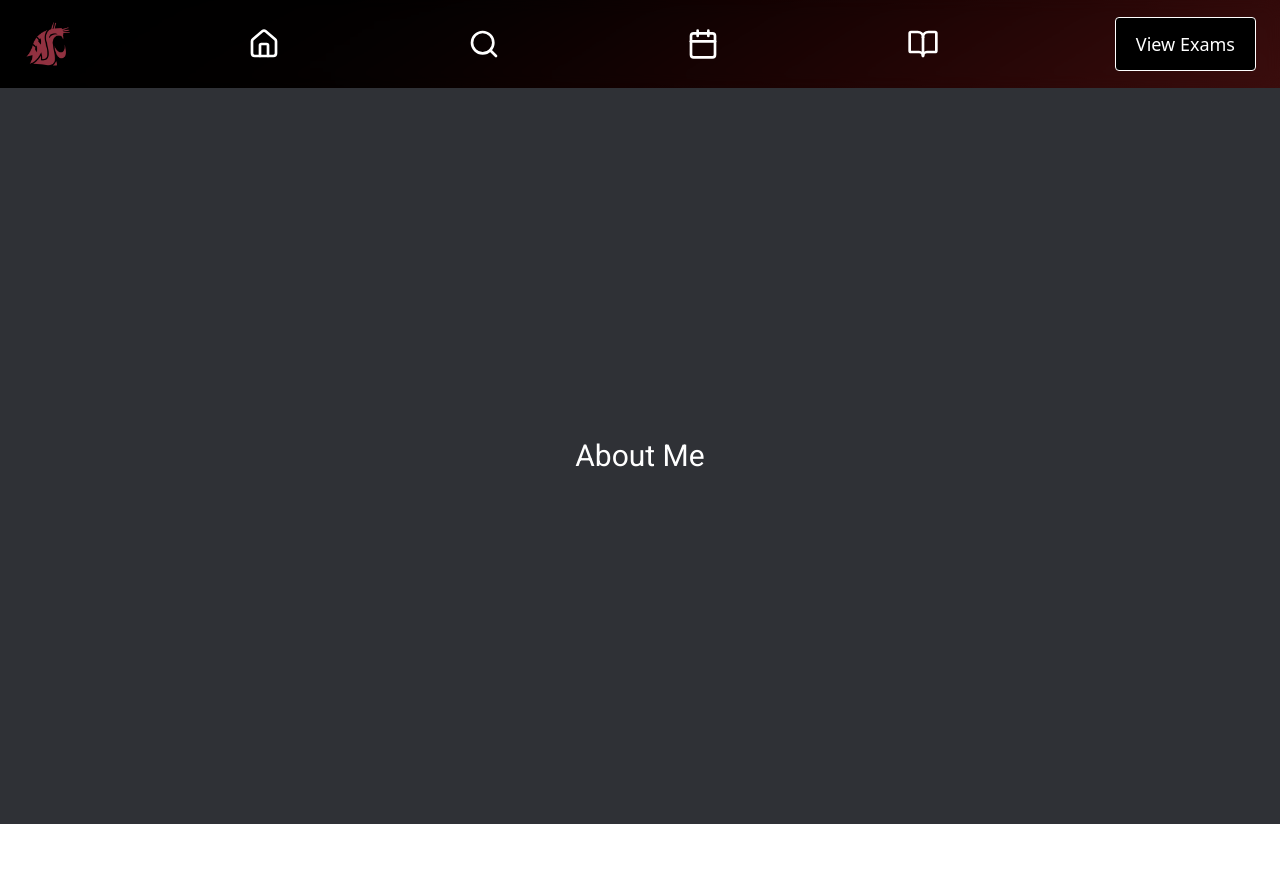
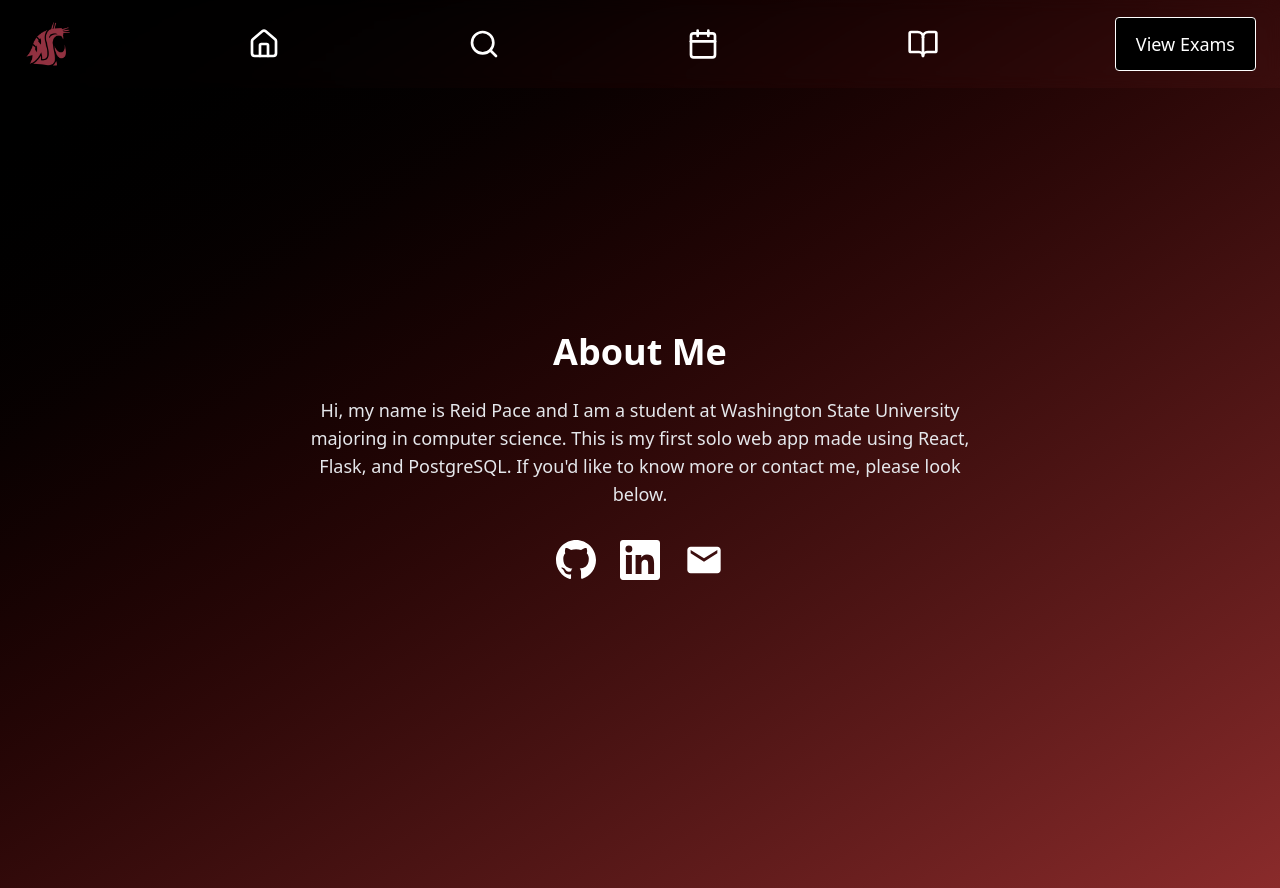
Before and after one commit to rwpace0/wsu-exam-scheduler, a React (Vite) app in the folder frontend/: page /about in a window 1280 px wide. Before the commit the page ends 824 px from the top, so only its background shows below. Built offline with nearby package versions, Linux system fonts and the light colour scheme.

Commit message:
animations

```diff
--- a/frontend/src/App.jsx
+++ b/frontend/src/App.jsx
@@ -1,32 +1,53 @@
-import { BrowserRouter as Router, Routes, Route } from "react-router-dom";
+import {
+  BrowserRouter as Router,
+  Routes,
+  Route,
+  useLocation,
+} from "react-router-dom";
 import Welcome from "./pages/Welcome";
 import Search from "./pages/Search";
 import ViewClasses from "./pages/ViewClasses";
 import Navbar from "./components/Navbar";
 import About from "./pages/About";
+import AnimatedLayout from "./components/Animations";
 import "./index.css";
+
+// This wrapper component ensures a new AnimatedLayout is created for each route
+const AnimatedPage = ({ component: Component }) => {
+  const location = useLocation();
+
+  return (
+    <AnimatedLayout key={location.pathname}>
+      <Component />
+    </AnimatedLayout>
+  );
+};
 
 function App() {
   return (
     <>
       <Router>
         <Navbar />
-        <Routes>
-          <Route path="/" element={<Welcome />} />
-          <Route path="/search" element={<Search />} />
-          <Route path="/view" element={<ViewClasses />} />
-          <Route path="/about" element={<About />} />
-        </Routes>
+        <main
+          id="main-content"
+          className="transition-opacity duration-1000 ease-out"
+        >
+          <Routes>
+            <Route path="/" element={<AnimatedPage component={Welcome} />} />
+            <Route
+              path="/search"
+              element={<AnimatedPage component={Search} />}
+            />
+            <Route
+              path="/export"
+              element={<AnimatedPage component={ViewClasses} />}
+            />
+            <Route path="/about" element={<AnimatedPage component={About} />} />
+          </Routes>
+        </main>
       </Router>
     </>
   );
 }
 
 export default App;
-
-/*
-to-do:
-- add to calender
-- export calender
-- style
-*/
--- /dev/null
+++ b/frontend/src/components/Animations.jsx
@@ -0,0 +1,36 @@
+import React, { useState, useEffect } from "react";
+import { useLocation } from "react-router-dom";
+
+const AnimatedLayout = ({ children }) => {
+  const [isVisible, setIsVisible] = useState(false);
+  const location = useLocation();
+
+  useEffect(() => {
+    // Reset visibility on route change
+    setIsVisible(false);
+
+    // Small delay before fading in
+    const timer = setTimeout(() => {
+      setIsVisible(true);
+    }, 50);
+
+    return () => clearTimeout(timer);
+  }, [location.pathname]); // This dependency array ensures it re-runs on route changes
+
+  // Add animation for initial page load as well
+  useEffect(() => {
+    setIsVisible(true);
+  }, []);
+
+  return (
+    <div
+      className={`transition-all duration-700 ease-out ${
+        isVisible ? "translate-y-0 opacity-100" : "translate-y-5 opacity-0"
+      }`}
+    >
+      {children}
+    </div>
+  );
+};
+
+export default AnimatedLayout;
--- a/frontend/src/components/navbar.jsx
+++ b/frontend/src/components/navbar.jsx
@@ -46,7 +46,7 @@ const Navbar = () => {
         {/* View */}
         <div className="group relative">
           <Link
-            to="/view"
+            to="/export"
             className="flex flex-col items-center justify-center p-3 text-white hover:text-gray-200"
           >
             <Calendar className="h-8 w-8 transition-opacity group-hover:opacity-0" />
--- a/frontend/src/index.css
+++ b/frontend/src/index.css
@@ -7,6 +7,8 @@
   --color-customGray: #2f3136;
   --color-customCrimson: #8a2b2b;
   --color-hoverRed: #a60f2d;
+
+  --animation-fade: 1s;
 }
 
 /* Add this to your index.css */
@@ -15,3 +17,37 @@
     @apply to-customCrimson min-h-screen bg-gradient-to-br from-black bg-fixed;
   }
 }
+
+@keyframes fadeIn {
+  from {
+    opacity: 0;
+    transform: translateY(10px);
+  }
+  to {
+    opacity: 1;
+    transform: translateY(0);
+  }
+}
+
+/* Create animation utility classes */
+@layer utilities {
+  .animate-fade-in {
+    animation: fadeIn var(--animation-fade) ease-out forwards;
+  }
+
+  .animation-delay-100 {
+    animation-delay: 100ms;
+  }
+
+  .animation-delay-200 {
+    animation-delay: 200ms;
+  }
+
+  .animation-delay-300 {
+    animation-delay: 300ms;
+  }
+
+  .animation-delay-400 {
+    animation-delay: 400ms;
+  }
+}
--- a/frontend/src/pages/About.jsx
+++ b/frontend/src/pages/About.jsx
@@ -1,7 +1,79 @@
 const About = () => {
   return (
-    <div className="bg-customGray flex h-[calc(100vh-4rem)] w-full flex-col items-center justify-center">
-      <h1 className="font-primary text-3xl text-white">About Me</h1>
+    <div className="to-customCrimson min-h-screen overflow-hidden bg-gradient-to-br from-black bg-fixed">
+      {/* Inner container uses height minus the navbar (4rem) so the content fits exactly in view */}
+      <div className="flex h-[calc(100vh-4rem)] w-full flex-col items-center justify-center px-4">
+        {/* Header Section */}
+        <header className="text-center">
+          <h1 className="mb-6 text-4xl font-bold text-white">About Me</h1>
+          <p className="mb-8 max-w-2xl text-lg text-gray-200">
+            Hi, my name is Reid Pace and I am a student at Washington State
+            University majoring in computer science. This is my first solo web
+            app made using React, Flask, and PostgreSQL. If you'd like to know
+            more or contact me, please look below.
+          </p>
+        </header>
+
+        {/* Social Icons */}
+        <div className="flex space-x-6">
+          {/* GitHub Icon */}
+          <a
+            href="https://github.com/rwpace0"
+            target="_blank"
+            rel="noopener noreferrer"
+            className="transition-transform hover:scale-110"
+          >
+            <svg
+              xmlns="http://www.w3.org/2000/svg"
+              width="40"
+              height="40"
+              fill="white"
+              viewBox="0 0 24 24"
+            >
+              <title>GitHub</title>
+              <path d="M12 0C5.37 0 0 5.37 0 12c0 5.303 3.438 9.8 8.205 11.387.6.113.82-.26.82-.577v-2.234c-3.338.726-4.033-1.61-4.033-1.61-.546-1.387-1.333-1.757-1.333-1.757-1.089-.745.084-.729.084-.729 1.205.084 1.84 1.238 1.84 1.238 1.07 1.835 2.809 1.305 3.495.997.108-.776.418-1.305.762-1.605-2.665-.304-5.467-1.332-5.467-5.931 0-1.31.468-2.381 1.235-3.221-.123-.303-.536-1.523.117-3.176 0 0 1.008-.322 3.301 1.23a11.52 11.52 0 013.003-.404 11.5 11.5 0 013.003.404c2.292-1.553 3.298-1.23 3.298-1.23.655 1.653.242 2.873.12 3.176.77.84 1.233 1.911 1.233 3.221 0 4.609-2.807 5.625-5.479 5.921.429.37.823 1.102.823 2.222v3.293c0 .319.218.694.825.576C20.565 21.8 24 17.303 24 12c0-6.63-5.373-12-12-12z" />
+            </svg>
+          </a>
+
+          {/* LinkedIn Icon */}
+          <a
+            href="https://www.linkedin.com/in/reidpace"
+            target="_blank"
+            rel="noopener noreferrer"
+            className="transition-transform hover:scale-110"
+          >
+            <svg
+              xmlns="http://www.w3.org/2000/svg"
+              width="40"
+              height="40"
+              fill="white"
+              viewBox="0 0 24 24"
+            >
+              <title>LinkedIn</title>
+              <path d="M20.447 20.452h-3.554v-5.569c0-1.327-.026-3.037-1.853-3.037-1.853 0-2.137 1.445-2.137 2.939v5.667H9.351V9h3.414v1.561h.049c.476-.9 1.635-1.853 3.367-1.853 3.599 0 4.266 2.368 4.266 5.455v6.289zM5.337 7.433a2.062 2.062 0 01-2.062-2.062 2.062 2.062 0 112.062 2.062zm1.777 13.019H3.561V9h3.553v11.452zM22.225 0H1.771C.792 0 0 .774 0 1.727v20.546C0 23.226.792 24 1.771 24h20.451C23.205 24 24 23.226 24 22.273V1.727C24 .774 23.205 0 22.225 0z" />
+            </svg>
+          </a>
+
+          {/* Email Icon */}
+          <a
+            href="mailto:rwpace06@gmail.com"
+            target="_blank"
+            rel="noopener noreferrer"
+            className="transition-transform hover:scale-110"
+          >
+            <svg
+              xmlns="http://www.w3.org/2000/svg"
+              width="40"
+              height="40"
+              fill="white"
+              viewBox="0 0 24 24"
+            >
+              <title>Email</title>
+              <path d="M20 4H4c-1.1 0-1.99.9-1.99 2L2 18c0 1.1.89 2 1.99 2H20c1.1 0 2-.9 2-2V6c0-1.1-.9-2-2-2zm0 4l-8 5-8-5V6l8 5 8-5v2z" />
+            </svg>
+          </a>
+        </div>
+      </div>
     </div>
   );
 };
```
Also changed, not shown: frontend/src/pages/Search.jsx (+30 -12 lines).
